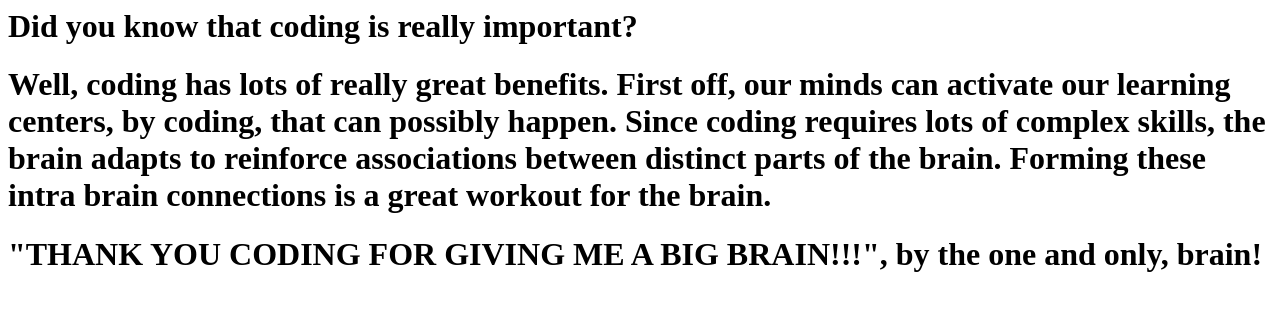
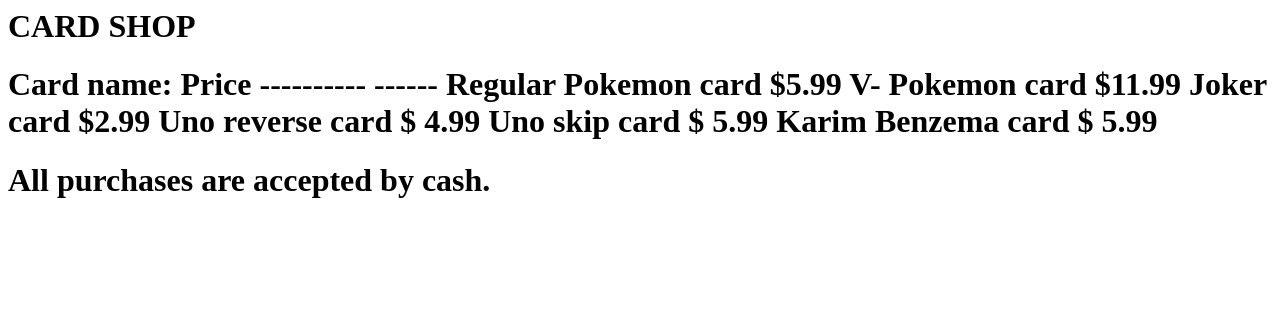
Before and after one commit to y0Taksh/GeniusHour, a plain HTML site: page index.html in a window 1280 px wide. Drawn offline with Linux system fonts and the light colour scheme.

Commit message:
Update index.html

```diff
--- a/index.html
+++ b/index.html
@@ -1,9 +1,12 @@
-<h1>Did you know that coding is really important?</h1>
-<h1>  Well, coding has lots of really great benefits.
-  First off, our minds can activate our learning centers,
-  by coding, that can possibly happen. Since coding requires
-  lots of complex skills, the brain adapts to reinforce
-  associations between distinct parts of the brain. Forming
-  these intra brain connections is a great workout for the brain.</h1>
+<h1>CARD SHOP</h1>
 
-<h1>"THANK YOU CODING FOR GIVING ME A BIG BRAIN!!!", by the one and only, brain! </h1>
+<h1> Card name:               Price
+     ----------               ------
+     Regular Pokemon card     $5.99
+     V- Pokemon card          $11.99
+     Joker card               $2.99
+     Uno reverse card         $ 4.99
+     Uno skip card            $ 5.99
+     Karim Benzema card       $ 5.99</h1>
+
+<h1>All purchases are accepted by cash.</h1>
```
